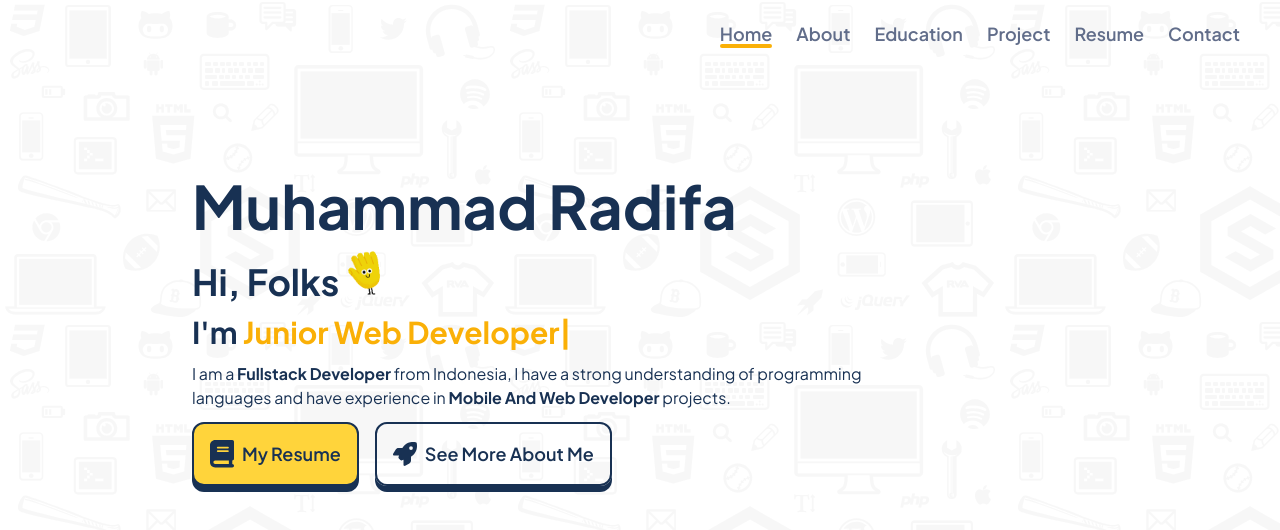
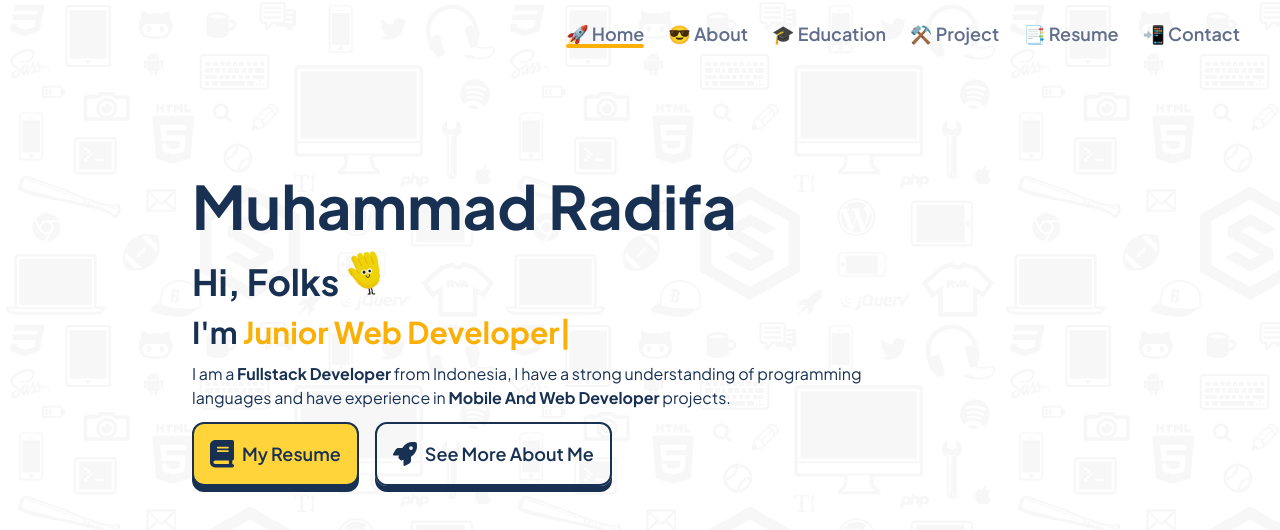
Before and after one commit to MuhammadRadifa/portfolio-v2, a Next.js app: page / in a window 1280 px wide. Shown: the top 530 px of the page. Built offline with nearby package versions, Linux system fonts and the light colour scheme.

Commit message:
add icon to navbar

```diff
--- a/src/components/Navbar.tsx
+++ b/src/components/Navbar.tsx
@@ -20,12 +20,12 @@ export default function Navbar() {
   const router = useRouter()
 
   const navLinks = [
-    { name: 'Home', href: '/' },
-    { name: 'About', href: '/about' },
-    { name: 'Education', href: '/education' },
-    { name: 'Project', href: '/project' },
-    { name: 'Resume', href: '/cv.pdf' },
-    { name: 'Contact', href: '/contact' },
+    { name: '🚀 Home', href: '/' },
+    { name: '😎 About', href: '/about' },
+    { name: '🎓 Education', href: '/education' },
+    { name: '⚒️ Project', href: '/project' },
+    { name: '📑 Resume', href: '/cv.pdf' },
+    { name: '📲 Contact', href: '/contact' },
   ]
 
   const navigationRoutes = {
```
